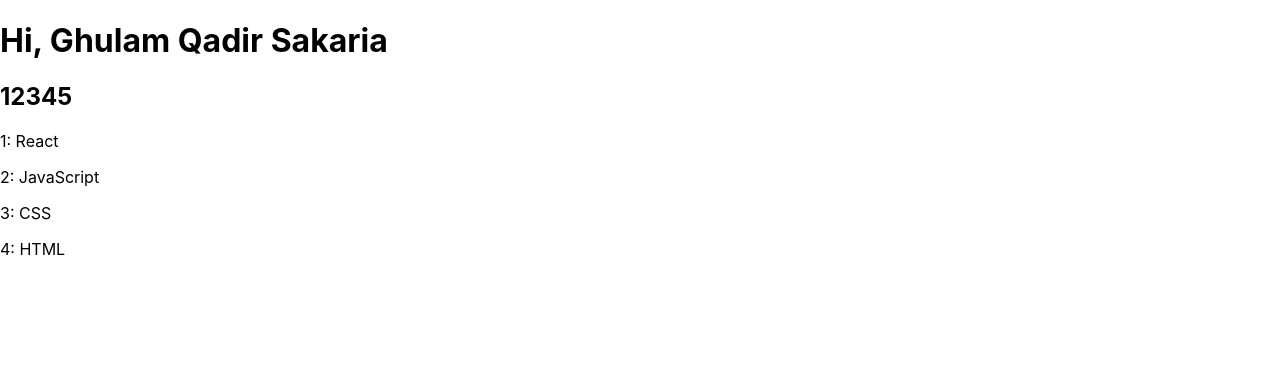
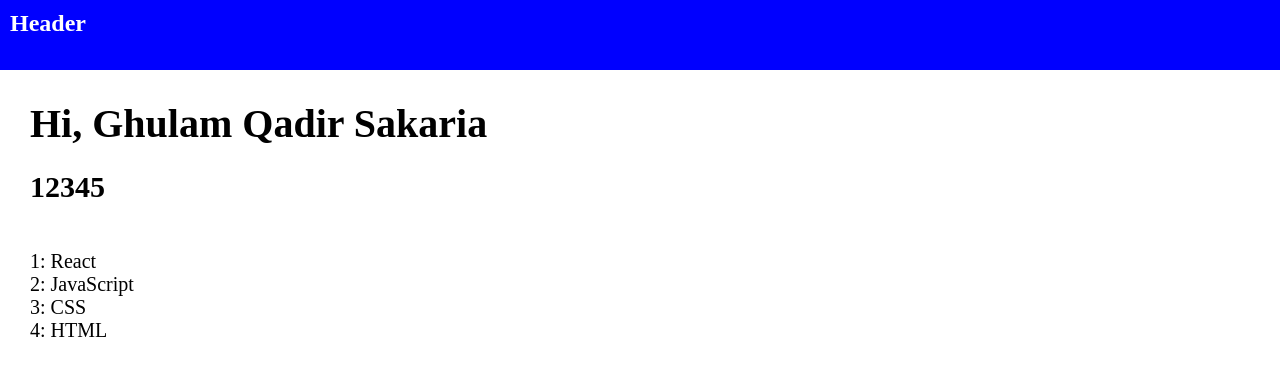
Before and after one commit to GhulamQadir/React-practise, a React (Create React App) app: page / in a window 1280 px wide. Shown: the top 376 px of the page. Built offline with nearby package versions, Linux system fonts and the light colour scheme.

Commit message:
rendered components from external file

```diff
--- a/public/index.html
+++ b/public/index.html
@@ -1,14 +1,12 @@
 <!DOCTYPE html>
 <html lang="en">
+
 <head>
   <meta charset="utf-8" />
   <link rel="icon" href="%PUBLIC_URL%/favicon.ico" />
   <meta name="viewport" content="width=device-width, initial-scale=1" />
   <meta name="theme-color" content="#000000" />
-    <meta
-      name="description"
-      content="Web site created using create-react-app"
-    />
+  <meta name="description" content="Web site created using create-react-app" />
   <link rel="apple-touch-icon" href="%PUBLIC_URL%/logo192.png" />
   <!--
       manifest.json provides metadata used when your web app is installed on a
@@ -26,7 +24,8 @@
     -->
   <title>React App</title>
 </head>
-  <body>
+
+<body style="margin:0;padding: 0">
   <noscript>You need to enable JavaScript to run this app.</noscript>
   <div id="root"></div>
   <!--
@@ -40,4 +39,5 @@
       To create a production bundle, use `npm run build` or `yarn build`.
     -->
 </body>
+
 </html>
--- /dev/null
+++ b/src/App.css
@@ -0,0 +1,5 @@
+* {
+    margin: 0;
+    padding: 0;
+    box-sizing: border-box;
+}
--- a/src/App.js
+++ b/src/App.js
@@ -1,39 +1,19 @@
 import React, { Component } from 'react';
-
+import Header from './Components/Navbar/navbar';
+import MainComponent from './Components/MainComponent/main-component';
 
 class App extends Component {
   render() {
-    let myFullName = {
-      firstName: "Ghulam Qadir ",
-      lastName: "Sakaria"
-    }
-
-    let myArr = [1, 2, 3, 4, 5]
-
-    let todos = [
-      { title: "React" },
-      { title: "JavaScript" },
-      { title: "CSS" },
-      { title: "HTML" }
-    ]
-
     return (
       <div>
-        {/* Basic Code */}
-        <h1>Hi, {`${myFullName.firstName}${myFullName.lastName}`}</h1>
-        <h2>{myArr}</h2>
+
+        {/* Rendering Header from external file */}
+        <Header />
 
 
+        {/* Rendering Main-Component from external file */}
+        <MainComponent />
 
-
-        {/* Rendering Todos Array Data using Map*/}
-        <div>
-          {todos.map((todo, index) => {
-            return <p key={index}>{`${index + 1}: ${todo.title}`}</p>
-
-          })}
-        </div>
-        <br />
       </div>
     )
   }
--- /dev/null
+++ b/src/Components/MainComponent/main-component.css
@@ -0,0 +1,4 @@
+.main-component {
+    margin: 30px 10px 10px 30px;
+    font-size: 20px;
+}
--- /dev/null
+++ b/src/Components/MainComponent/main-component.js
@@ -0,0 +1,44 @@
+import React, { Component } from "react";
+import './main-component.css'
+
+
+class MainComponent extends Component {
+    render() {
+        let myFullName = {
+            firstName: "Ghulam Qadir ",
+            lastName: "Sakaria"
+        }
+
+        let myArr = [1, 2, 3, 4, 5]
+
+        let todos = [
+            { title: "React" },
+            { title: "JavaScript" },
+            { title: "CSS" },
+            { title: "HTML" }
+        ]
+        return (
+            <div className="main-component">
+                <h1>Hi, {`${myFullName.firstName}${myFullName.lastName}`}</h1>
+
+                <br />
+                {/* Rendering numbers array */}
+                <h2>{myArr}</h2>
+
+                <br />
+                <br />
+
+
+                {/* Rendering Todos Array Data using Map*/}
+                <div>
+                    {todos.map((todo, index) => {
+                        return <p key={index}>{`${index + 1}: ${todo.title}`}</p>
+
+                    })}
+                </div>
+                <br />
+            </div>
+        )
+    }
+}
+export default MainComponent;
--- /dev/null
+++ b/src/Components/Navbar/navbar.css
@@ -0,0 +1,9 @@
+nav {
+    background-color: blue;
+    height: 50px;
+    padding: 10px;
+}
+
+.logo {
+    color: white;
+}
--- /dev/null
+++ b/src/Components/Navbar/navbar.js
@@ -0,0 +1,16 @@
+import React, { Component } from "react";
+import './navbar.css'
+
+
+class Header extends Component {
+    render() {
+        return (
+            <div>
+                <nav><h1 className="logo">Header</h1></nav>
+
+            </div>
+        )
+    }
+}
+
+export default Header;
--- a/src/index.css
+++ b/src/index.css
@@ -1,13 +1,4 @@
-body {
+* {
   margin: 0;
-  font-family: -apple-system, BlinkMacSystemFont, 'Segoe UI', 'Roboto', 'Oxygen',
-    'Ubuntu', 'Cantarell', 'Fira Sans', 'Droid Sans', 'Helvetica Neue',
-    sans-serif;
-  -webkit-font-smoothing: antialiased;
-  -moz-osx-font-smoothing: grayscale;
+  padding: 0;
 }
-
-code {
-  font-family: source-code-pro, Menlo, Monaco, Consolas, 'Courier New',
-    monospace;
-}
```
Lines whose indentation alone changed are shown as unchanged.
